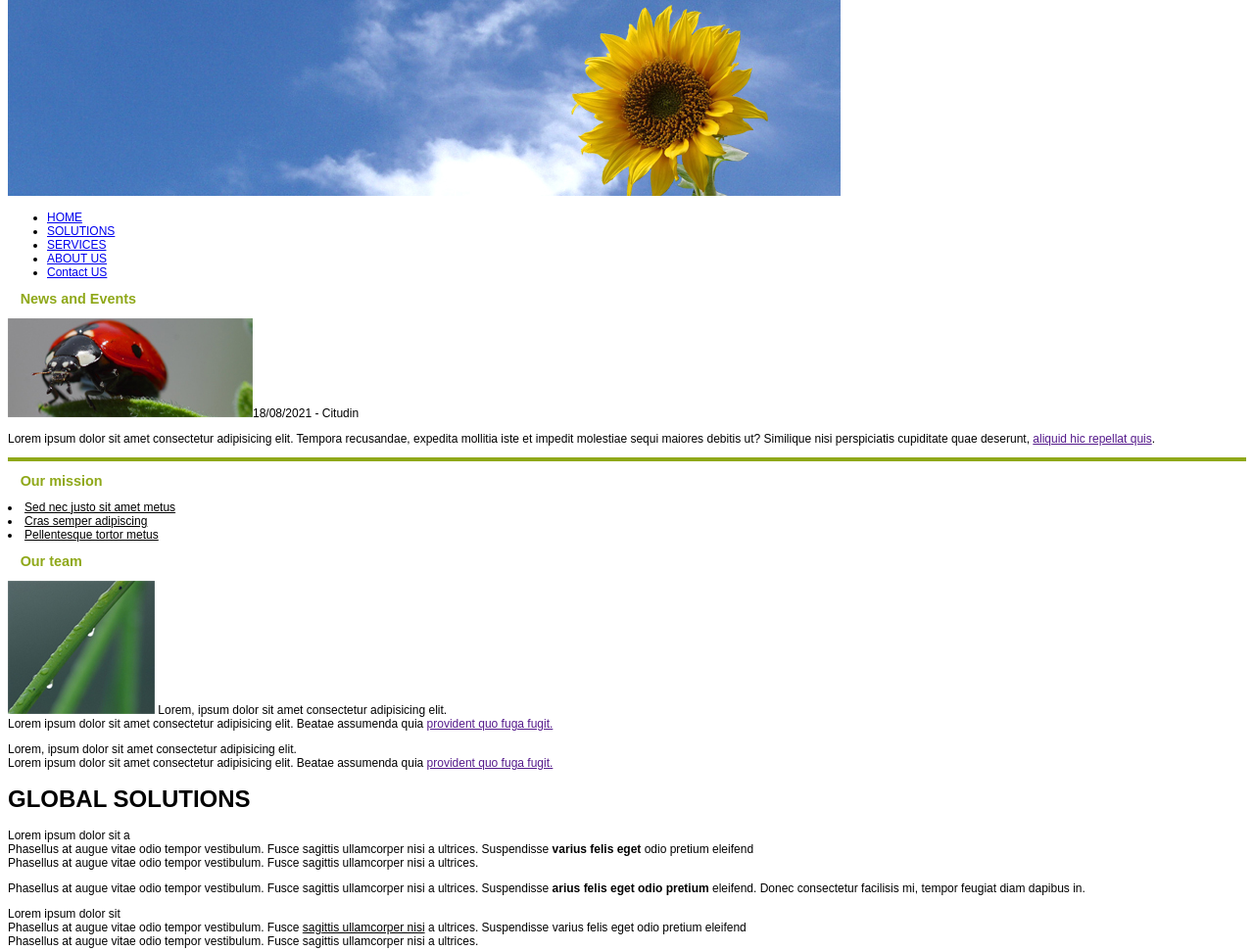
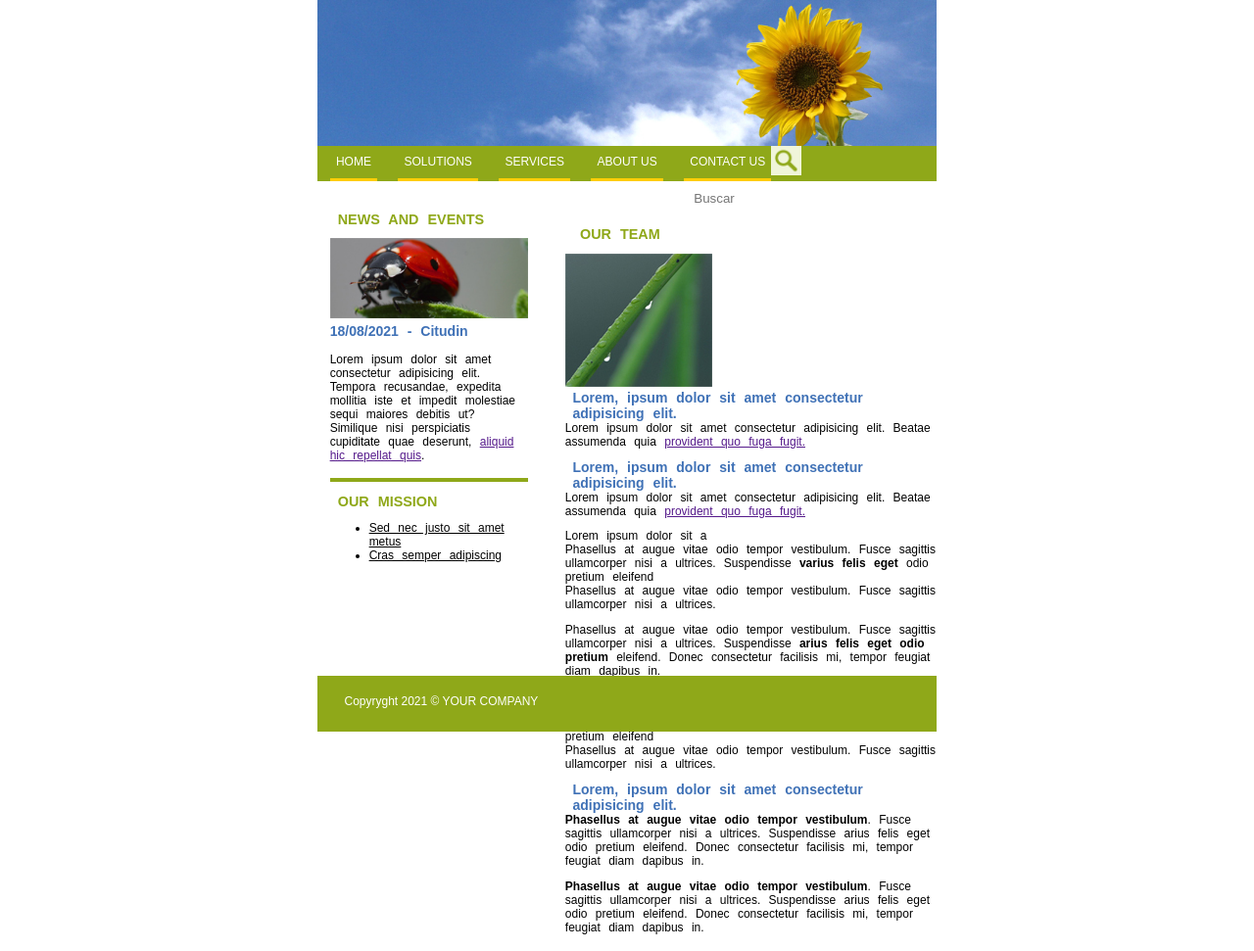
Before and after one commit to Venomouus/CP2WEB, a plain HTML site: page about.html in a window 1280 px wide. Shown: the top 971 px of the page at 98% size. Drawn offline with Linux system fonts and the light colour scheme.

Commit message:
about.html finalizado e correções de menu

```diff
--- a/about.html
+++ b/about.html
@@ -7,46 +7,57 @@
     <link rel="stylesheet" href="./css/about.css" type="text/css">
 </head>
 <body>
-    <div class="cabecalho">
-        <img src="img/banner.jpg" alt="some text">
+    <div class="content">
+        <div>
             <header>
-            <nav>
+                <nav class="menu">
+                    <img src="img/banner.jpg" alt="some text" class="girassol">
                     <ul>
-                    <li><a href="index.html">HOME</a></li>
-                    <li><a href="solutions.html">SOLUTIONS</a></li>
-                    <li><a href="services.html">SERVICES</a></li>
-                    <li><a href="about.html">ABOUT US</a></li>
-                    <li><a href="contact.html">Contact US</a></li>
+                        <li class="listamenu"><a href="index.html">HOME</a></li>
+                        <li class="listamenu"><a href="solutions.html">SOLUTIONS</a></li>
+                        <li class="listamenu"><a href="services.html">SERVICES</a></li>
+                        <li class="listamenu"><a href="about.html">ABOUT US</a></li>
+                        <li class="listamenu"><a href="contact.html">CONTACT US</a></li>
+                        <a href=""><img class="lupa" src="./img/lupa.png"></a>
+                        <input type="text" name="txtBuscar" id="idtxtBuscar" placeholder="Buscar">
                     </ul>
                 </nav>
             </header>
         </div>
 
-    <h2>News and Events</h2>
-    <img src="img/joaninha.jpg" alt="Joaninha" title="Joaninha">18/08/2021 - Citudin
+        <div class="esquerda">
+            <h2>NEWS AND EVENTS</h2>
+            <img src="img/joaninha.jpg" alt="Joaninha" title="Joaninha">
+            <h3>18/08/2021 - Citudin</h3>
             <p>
                 Lorem ipsum dolor sit amet consectetur adipisicing elit. Tempora recusandae, expedita mollitia iste et impedit molestiae sequi maiores debitis ut?
             Similique nisi perspiciatis cupiditate quae deserunt, <a href="">aliquid hic repellat quis</a>.
             </p>
 
             <hr>
-    <h2>Our mission</h2>
+
+            <h2>OUR MISSION</h2>
+            <ul>
                 <li><u>Sed nec justo sit amet metus</u></li>
                 <li><u>Cras semper adipiscing</u></li>
-    <li><u>Pellentesque tortor metus</u></li>
+            </ul>
+        </div>
 
 
-    <h2>Our team</h2>
+
+
+        <div class="direita">
+            <h2>OUR TEAM</h2>
             <img src="img/team.jpg" >
-        Lorem, ipsum dolor sit amet consectetur adipisicing elit.<br>
-      Lorem ipsum dolor sit amet consectetur adipisicing elit. Beatae assumenda quia <a href="">provident quo fuga fugit.</a>
+            <h3>Lorem, ipsum dolor sit amet consectetur adipisicing elit. </h3>
             <p>
-        Lorem, ipsum dolor sit amet consectetur adipisicing elit.<br>
                 Lorem ipsum dolor sit amet consectetur adipisicing elit. Beatae assumenda quia <a href="">provident quo fuga fugit.</a>
             </p>
 
-
-    <h1>GLOBAL SOLUTIONS</h1>
+            <h3>Lorem, ipsum dolor sit amet consectetur adipisicing elit.</h3>
+            <p>
+                Lorem ipsum dolor sit amet consectetur adipisicing elit. Beatae assumenda quia <a href="">provident quo fuga fugit.</a>
+            </p>
 
             <p>
                 Lorem ipsum dolor sit a<br>
@@ -64,10 +75,16 @@
                 Phasellus at augue vitae odio tempor vestibulum. Fusce sagittis ullamcorper nisi a ultrices.
             </p>
 
+            <h3>Lorem, ipsum dolor sit amet consectetur adipisicing elit.</h3>
             <p>
                 <b>Phasellus at augue vitae odio tempor vestibulum</b>. Fusce sagittis ullamcorper nisi a ultrices. Suspendisse arius felis eget odio pretium eleifend. Donec consectetur facilisis mi, tempor feugiat diam dapibus in.
             </p>
 
+            <p>
+                <b>Phasellus at augue vitae odio tempor vestibulum</b>. Fusce sagittis ullamcorper nisi a ultrices. Suspendisse arius felis eget odio pretium eleifend. Donec consectetur facilisis mi, tempor feugiat diam dapibus in.
+            </p>
+        </div>
+    </div>
 
     <footer>
         <p>Copyryght 2021 &copy; YOUR COMPANY </p>
--- a/css/about.css
+++ b/css/about.css
@@ -12,13 +12,12 @@ body {
 h2 {
     color: #8FA819;
     font-size: 120%;
-    margin-left: 1%;
+    margin-left: 4%;
 }
 
 h3 {
     color: #3F71B6;
     margin-top: 0%;
-    margin-left: 0%;
 }
 
 hr {
@@ -31,6 +30,9 @@ hr {
 .girassol {
     display: block;
     width: 100%;
+}
+.menu{
+    display: block;
 }
 
 .menu ul {
@@ -75,6 +77,50 @@ hr {
     float: right;
     margin: .21% .2% 0% 0%;
     outline: none;
-    padding: 1.4% 0% 1.5% 0%;
-    width: 39.4%;
+    padding: 1.4% 0% 1.4% 0%;
+    width: 39%;
+
 }
+
+/* ----- ESQUERDA DA PAGINA ----- */
+.esquerda {
+    float: left;
+    margin-left: 2%;
+    position: relative;
+    width: 32%;
+}
+
+.esquerda img {
+    margin-bottom: 1%;
+    width: 100%;
+}
+
+.esquerda p {
+    margin: 0% 0% 8% 0%;
+}
+
+.direita {
+    float: right;
+    position: relative;
+    width: 60%;
+}
+
+.direita h3 {
+    margin-left: 2%;
+    margin-bottom: 0%;
+}
+
+.direita p {
+    margin: 0% 0% 3% 0%;
+}
+/* ----- RODAPÉ ----- */
+footer {
+    background-color: #8FA819;
+    bottom: 0;
+    color: #ffffff;
+    height: 2.5%;
+    margin: 40% 25% 0% 25%;
+    padding: 0.5% 0% 1% 0%;
+    position: relative;
+    text-align: center;
+}
--- a/css/services.css
+++ b/css/services.css
@@ -70,7 +70,7 @@ hr {
     display: inline-flex;
     margin-bottom: 0%;
     position: absolute;
-    width: 2.6%;
+    width: 2.4%;
 }
 
 .menu input {
@@ -78,8 +78,8 @@ hr {
     float: right;
     margin: .21% .2% 0% 0%;
     outline: none;
-    padding: 1.4% 0% 1.28% 0%;
-    width: 29.55%;
+    padding: 1.4% 0% 1.4% 0%;
+    width: 39%;
 
 }
 
```
Also changed, not shown: css/service.css (deleted). Lines whose indentation alone changed are shown as unchanged.
